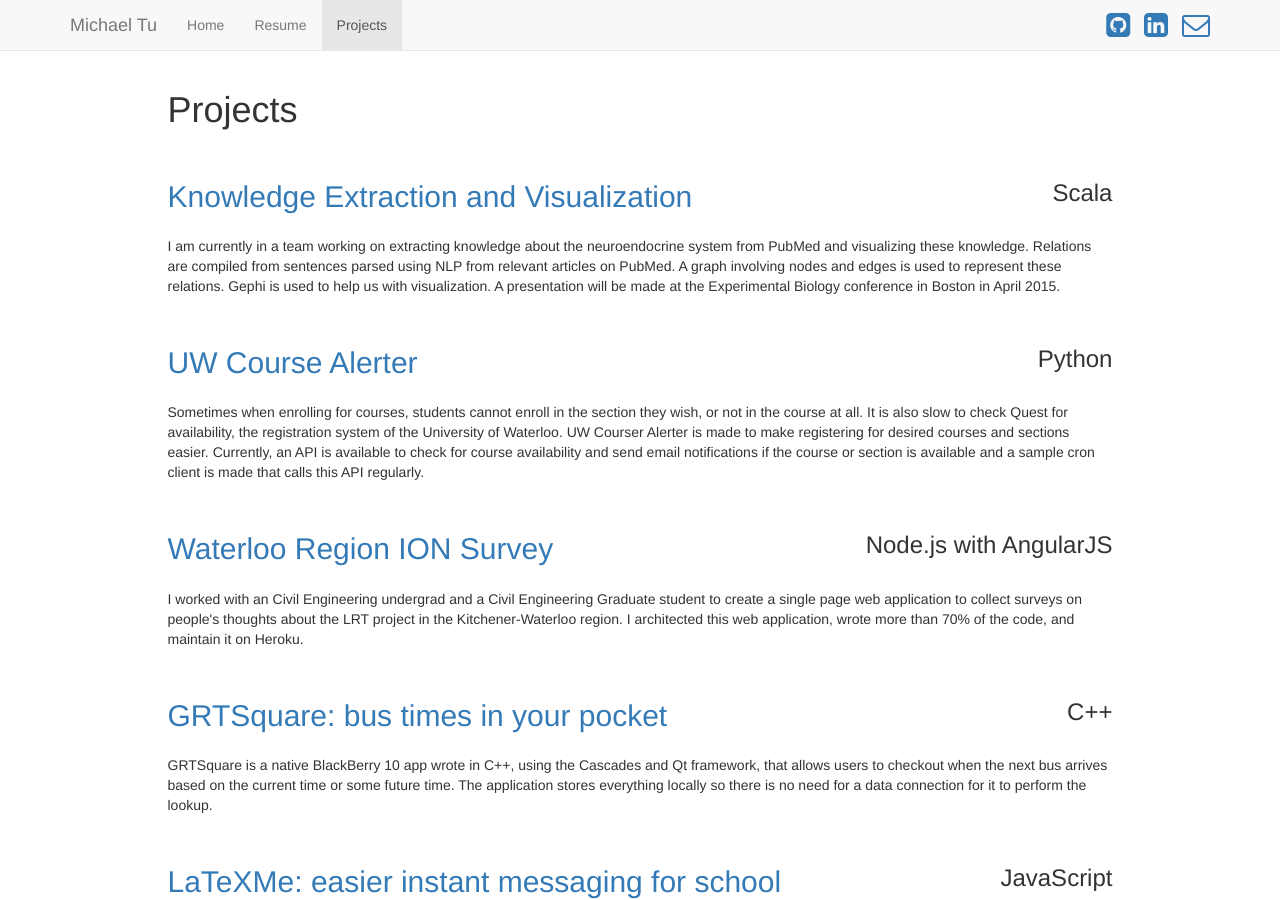
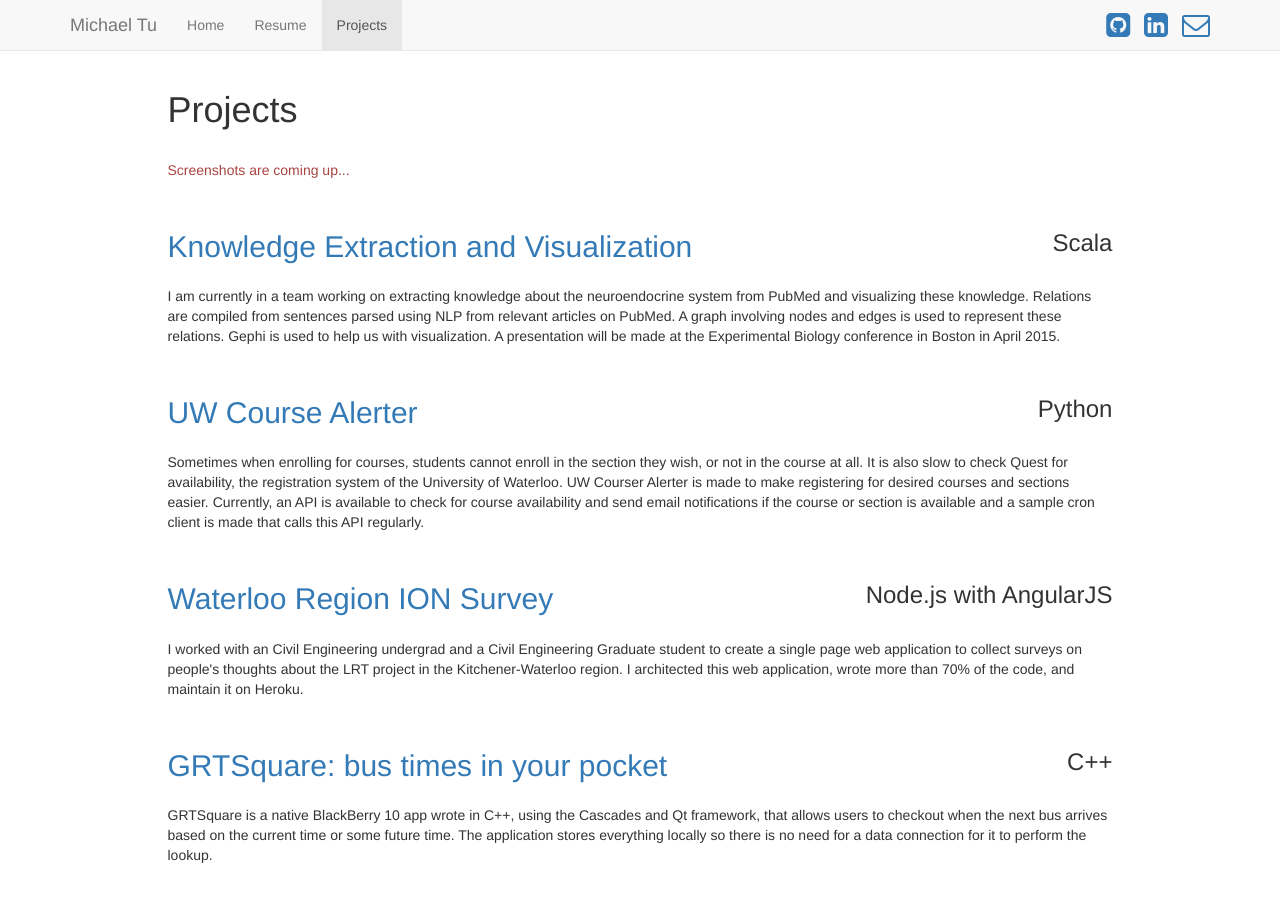
Before and after one commit to tuzhucheng/tuzhucheng.github.io, a Jekyll site: the page built from projects/index.html, in a window 1280 px wide and 900 px high. Built offline with Jekyll 4.4.1, drawn with Linux system fonts in a browser that asks for light colours; nearby versions of some CDN libraries; comment, search, counter and statistics services are not loaded.

Commit message:
prepare for screenshots

```diff
--- a/_data/projects.yml
+++ b/_data/projects.yml
@@ -19,10 +19,10 @@
 - name: Waterloo Region ION Survey
   technologies: Node.js with AngularJS
   link: "http://www.wr-rtsurvey.com/"
-  description: I worked with an Civil Engineering undergrad and a Civil Engineering Graduate student
+  description: "I worked with an Civil Engineering undergrad and a Civil Engineering Graduate student
                to create a single page web application to collect surveys on people's thoughts about the LRT project in the
                Kitchener-Waterloo region. I architected this web application, wrote more than 70% of the code, and maintain
-               it on Heroku.
+               it on Heroku."
 
 - name: "GRTSquare: bus times in your pocket"
   technologies: C++
--- a/_includes/head_includes.html
+++ b/_includes/head_includes.html
@@ -6,3 +6,22 @@
 <script src="//code.jquery.com/jquery-1.11.0.min.js"></script>
 <script src="https://maxcdn.bootstrapcdn.com/bootstrap/3.2.0/js/bootstrap.min.js"></script>
 <link rel="stylesheet" href="//maxcdn.bootstrapcdn.com/font-awesome/4.3.0/css/font-awesome.min.css">
+<!-- Add fancyBox -->
+<link rel="stylesheet" href="/fancybox/jquery.fancybox.css?v=2.1.5" type="text/css" media="screen" />
+<script type="text/javascript" src="/fancybox/jquery.fancybox.pack.js?v=2.1.5"></script>
+
+<!-- Optionally add helpers - button, thumbnail and/or media -->
+<link rel="stylesheet" href="/fancybox/helpers/jquery.fancybox-buttons.css?v=1.0.5" type="text/css" media="screen" />
+<script type="text/javascript" src="/fancybox/helpers/jquery.fancybox-buttons.js?v=1.0.5"></script>
+<script type="text/javascript" src="/fancybox/helpers/jquery.fancybox-media.js?v=1.0.6"></script>
+
+<link rel="stylesheet" href="/fancybox/helpers/jquery.fancybox-thumbs.css?v=1.0.7" type="text/css" media="screen" />
+<script type="text/javascript" src="/fancybox/helpers/jquery.fancybox-thumbs.js?v=1.0.7"></script>
+
+<script type="text/javascript">
+    $(document).ready(function() {
+        $(".fancybox").fancybox();
+    });
+</script>
+
+</head>
--- a/projects/index.html
+++ b/projects/index.html
@@ -13,6 +13,12 @@
       <div class="row">
         <div class="col-md-10 col-md-offset-1">
           <h1>Projects</h1>
+        </div>
+      </div>
+
+      <div class="row">
+        <div class="col-md-10 col-md-offset-1">
+          <p class="text-danger">Screenshots are coming up...</p>
         </div>
       </div>
 
```
